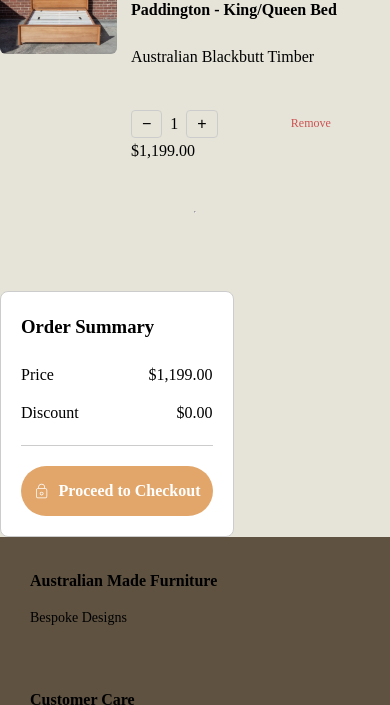
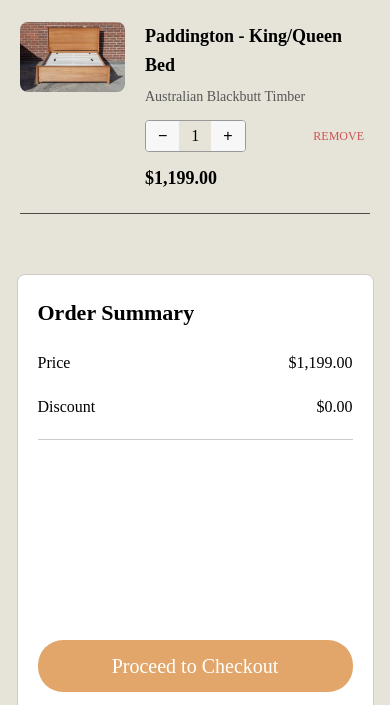
Before and after one commit to sg1708/Site-Design, a plain HTML site: page cart.html in a window 390 px wide. Shown: the part 139-844 px from the top of the page. Drawn offline with Linux system fonts and the light colour scheme.

Commit message:
cart page responsive

```diff
--- a/CSS/colours.css
+++ b/CSS/colours.css
@@ -245,6 +245,7 @@ body {
 .dropdown-btn {
   background: white;
   border: 1px solid black;
+  color: #000;
 
 }
 
@@ -270,6 +271,7 @@ body {
   border: 1px solid #ccc;
   background: white;
   font-size: 18px;
+  color: #000;
 }
 
 
--- a/CSS/layout.css
+++ b/CSS/layout.css
@@ -1217,6 +1217,7 @@ a.category-btn {
   border-radius: 4px;
   background: none;
   cursor: pointer;
+  color: #000;
 }
 
 
@@ -1267,6 +1268,7 @@ a.category-btn {
   font-size: 13px;
   background: none;
   cursor: pointer;
+  color: #000000;
 }
 
 /* Total row */
@@ -1366,86 +1368,206 @@ a.category-btn {
 
 
 
+
 /* ========== CART  ========== */
 
+/* Cart page alignment */
+.cart-page {
+  padding: 100px 50px;
+  max-width: 1400px;
+
+}
+
 .cart-header {
   display: flex;
   align-items: center;
-  gap: 12px;
-  margin-bottom: 20px;
-}
+  gap: 20px;
+  margin-bottom: 30px;
+}
+
 
 .cart-header h2 {
-  font-size: 28px;
+  font-size: 32px;
   margin: 0;
 }
 
 .cart-header span {
+  font-size: 18px;
+
+}
+
+.cart-content {
+  display: flex;
+  gap: 50px;
+  align-items: flex-start;
+  justify-content: space-between;
+
+}
+
+/* ========== CART ITEMS ========== */
+
+.cart-page-item {
+  display: flex;
+  gap: 20px;
+  align-items: flex-start;
+  padding-bottom: 20px;
+  border-bottom: 1px solid #4f4949;
+  width: 100%;
+}
+
+.cart-page-thumb {
+  width: 30%;
+  border-radius: 8px;
+}
+
+.cart-page-details {
+  flex: 1;
+  display: flex;
+  justify-content: space-between;
+  align-items: flex-start;
+}
+
+.cart-page-text h4 {
+  margin: 0 0 6px 0;
+  font-size: 18px;
+}
+
+.cart-page-text .subtitle {
+  margin: 0 0 12px 0;
+  font-size: 14px;
+  color: #555;
+}
+
+.cart-page-controls {
+  display: flex;
+  align-items: center;
+  gap: 16px;
+}
+
+.cart-page-quantity {
+  display: flex;
+  align-items: center;
+  border: 1px solid #999;
+  border-radius: 4px;
+  overflow: hidden;
+}
+
+.cart-page-quantity button {
+  padding: 6px 12px;
+  border: none;
+  background: #f7f7f7;
   font-size: 16px;
-  color: #333;
-}
-
-.cart-content {
-  display: flex;
-  gap: 40px;
-  align-items: flex-start;
-}
-
-.cart-items {
-  flex: 2;
-}
-
+  cursor: pointer;
+}
+
+.cart-page-quantity span {
+  padding: 0 12px;
+  font-size: 16px;
+}
+
+
+
+.cart-page-price {
+  font-size: 18px;
+  font-weight: bold;
+
+  margin-left: 50px;
+  white-space: nowrap;
+}
+
+
+/* ========== ORDER SUMMARY ========== */
 .order-summary {
-  flex: 1;
+  flex: 0 0 300px;
   border: 1px solid #ccc;
   padding: 20px;
   border-radius: 8px;
   background: #fff;
+  align-self: flex-start;
 }
 
 .order-summary h3 {
-  margin-top: 0;
-  margin-bottom: 20px;
+  margin: 0 0 20px 0;
+  font-size: 22px;
+
+  text-align: left;
+
 }
 
 .summary-row {
-  display: flex;
-  justify-content: space-between;
-  margin-bottom: 12px;
+  display: grid;
+  grid-template-columns: 1fr auto;
+  align-items: center;
+  margin-bottom: 18px;
+
 }
 
 .order-summary hr {
   border: none;
   border-top: 1px solid #ccc;
   margin: 20px 0;
+  margin-bottom: 200px;
 }
 
 .checkout-btn {
   display: flex;
   align-items: center;
   justify-content: center;
-  gap: 8px;
+
   background: #E2A66A;
   color: white;
-  padding: 12px;
+  padding: 10px 40px;
+
+  text-decoration: none;
+  font-family: 'Inria-serif', serif;
+  font-size: 20px;
+
   border-radius: 25px;
-  text-decoration: none;
-  font-weight: bold;
-}
-
-.checkout-btn .lock-icon {
-  height: 18px;
-}
-
-/* Mobile */
-@media (max-width: 768px) {
+
+
+
+}
+
+.checkout-btn:hover {
+  background-color: #a47738;
+
+}
+
+
+/* ========== RESPONSIVE MOBILE ========== */
+@media (max-width: 920px) {
+
+  .cart-page {
+    padding: 80px 20px;
+
+  }
+
   .cart-content {
     flex-direction: column;
+    gap: 30px;
+    width: 100%;
   }
 
   .order-summary {
     margin-top: 30px;
-  }
+    width: 90%;
+    align-self: center;
+
+  }
+
+  .cart-page-price {
+    margin-left: 0;
+
+  }
+
+
+  .cart-page-details {
+    flex-direction: column;
+    gap: 12px;
+    width: 100%;
+
+  }
+
 }
 
 
@@ -1466,6 +1588,6 @@ a.category-btn {
 
 .confirmation-section {
   text-align: center;
-  padding: 100px 0px 100px;
-
-}
+  padding: 100px 20px;
+
+}
--- a/Java/main.js
+++ b/Java/main.js
@@ -257,6 +257,7 @@ document.addEventListener('DOMContentLoaded', () => {
     if (prevBtn) {
       prevBtn.addEventListener('click', () => {
         let newIndex = (currentIndex - 1 + thumbs.length) % thumbs.length;
+
         updateMainImage(newIndex);
       });
     }
@@ -279,4 +280,8 @@ document.addEventListener('DOMContentLoaded', () => {
 
 
 
+
+
+
+
   /* ========== CHECKOUT PAGE ========== */
--- a/cart.html
+++ b/cart.html
@@ -2,6 +2,7 @@
 <html lang="en">
 <head>
   <meta charset="UTF-8">
+  <meta name="viewport" content="width=device-width, initial-scale=1.0">
   <title>Cart</title>
   <link rel="stylesheet" href="CSS/layout.css">
   <link rel="stylesheet" href="CSS/typography.css">
@@ -121,13 +122,52 @@
   </div>
 
 
-  <!--empty cart bar-->
-  <div id="cartPopup" class="cart-popup">
-      <button id="closeCart" class="cart-close">×</button>
-      <h2>Your Cart is Empty</h2>
-      <hr class="divider">
-      <a href="explorecollec.html" class="btn">Return to Shop</a>
-  </div>
+   <!--filled cart bar -->
+   <div id="cartPopup" class="cart-popup">
+
+    <button id="closeCart" class="cart-close">×</button>
+    <h2>In Your Cart (1)</h2>
+    <hr class="divider">
+
+    <div class="cart-item">
+      <img src="images/bed2.jpg" alt="Paddington Bed" class="cart-thumb">
+      <div class="cart-item-details">
+        <h4>Paddington - King/Queen Bed</h4>
+        <p>$1,199.00 - 1,299.00</p>
+
+        <div class="cart-controls">
+          <div class="cart-quantity">
+            <button id="cartMinus" class="qty-btn">−</button>
+            <span id="cartQty">1</span>
+            <button id="cartPlus" class="qty-btn">+</button>
+          </div>
+          <button class="remove-btn">REMOVE</button>
+        </div>
+
+      </div>
+    </div>
+
+    <hr class="divider">
+
+    <div class="cart-footer">
+        <div class="discount-row">
+        <span>Discount:</span>
+        <button class="discount-btn">ADD</button>
+        </div>
+
+        <div class="total-row">
+        <span>Total:</span>
+        <span class="cart-total-price">$1,199.00</span>
+        </div>
+
+
+        <a href="cart.html" class="btn">
+        <img src="images/lock-icon.svg" alt="Lock" class="lock-icon"> Secure Checkout
+        </a>
+
+    </div>
+
+</div>
 
 
   <!-- POPUPS for nav. mobile-->
@@ -214,25 +254,24 @@
       <div class="cart-content">
 
         <!-- Left: Cart Items -->
-        <div class="cart-item">
-          <img src="images/bed2.jpg" alt="Paddington Bed" class="cart-thumb">
-          <div class="cart-details">
-            <div class="cart-text">
+        <div class="cart-page-item">
+          <img src="images/bed2.jpg" alt="Paddington Bed" class="cart-page-thumb">
+          <div class="cart-page-details">
+            <div class="cart-page-text">
               <h4>Paddington - King/Queen Bed</h4>
               <p class="subtitle">Australian Blackbutt Timber</p>
-              <div class="cart-controls">
-                <div class="cart-quantity">
+              <div class="cart-page-controls">
+                <div class="cart-page-quantity">
                   <button class="qty-btn">−</button>
                   <span>1</span>
                   <button class="qty-btn">+</button>
                 </div>
-                <button class="remove-btn">Remove</button>
+                <button class="remove-btn">REMOVE</button>
               </div>
             </div>
-            <div class="cart-price">$1,199.00</div>
+            <div class="cart-page-price">$1,199.00</div>
           </div>
         </div>
-        <hr>
 
 
         <!-- Right: Order Summary -->
@@ -248,7 +287,7 @@
           </div>
           <hr>
           <a href="checkout.html" class="checkout-btn">
-            <img src="images/lock-icon.svg" alt="Lock" class="lock-icon"> Proceed to Checkout
+             Proceed to Checkout
           </a>
         </div>
 
```
Also changed, not shown: checkout.html (+47 -7 lines), confirmation.html (+46 -6 lines).
